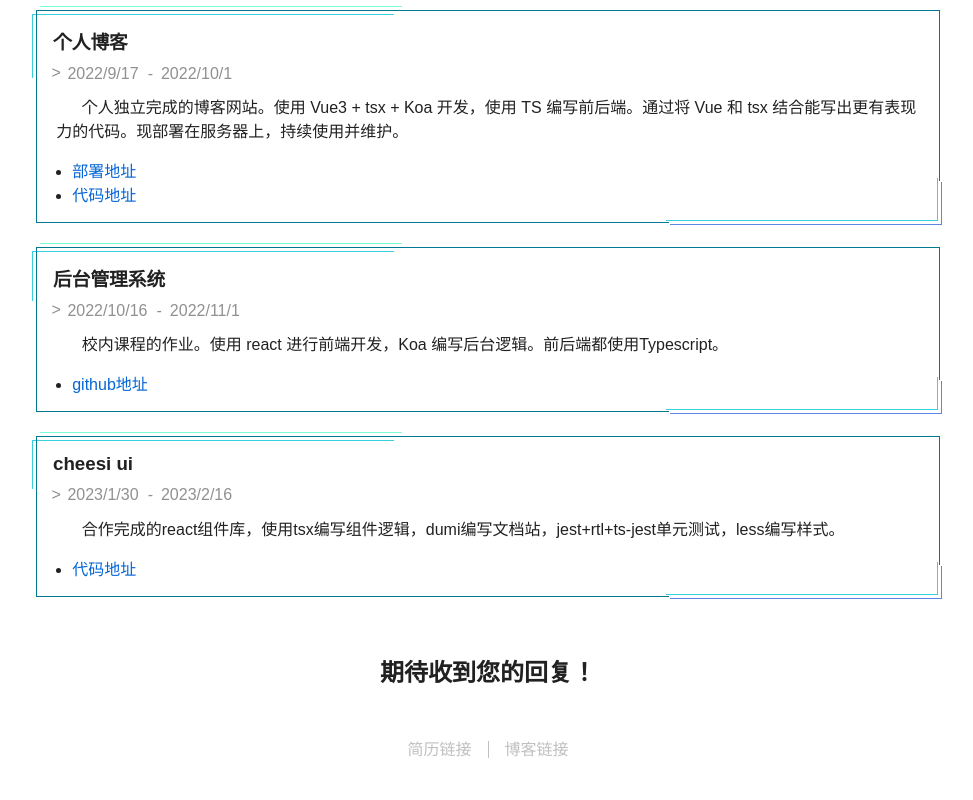
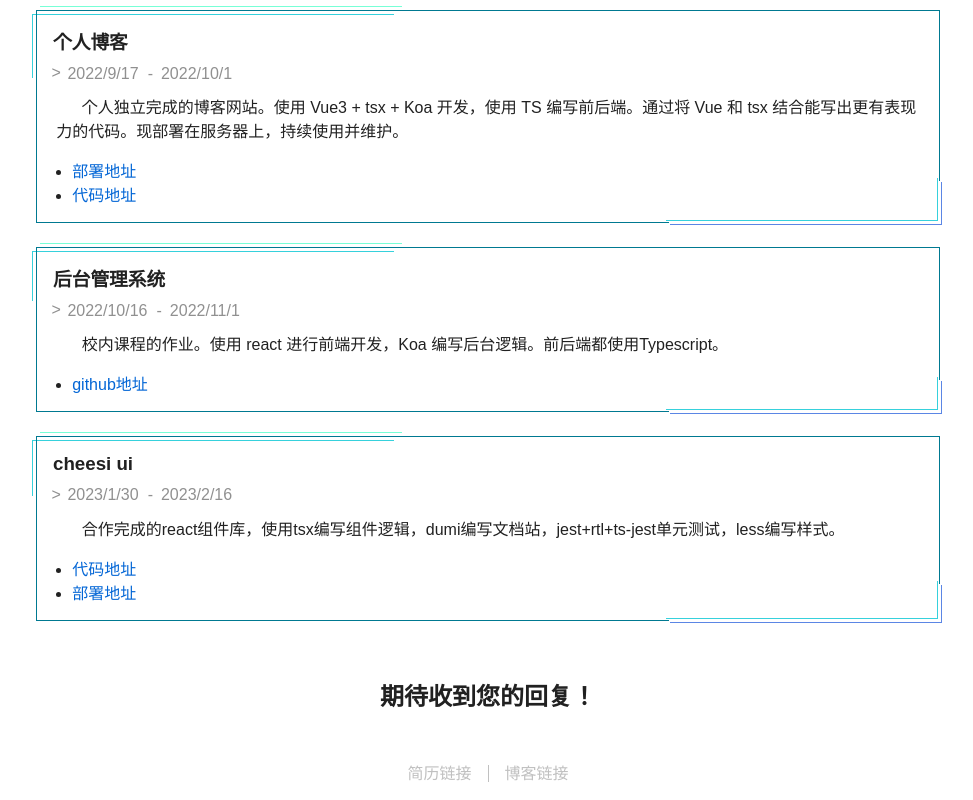
Before and after one commit to wyx-20021015/resume, a React (Vite) app: page / in a window 1280 px wide. Shown: the part 1208-2008 px from the top of the page, without its empty margins (152-1125 px from the left). Before the commit the page ends 1984 px from the top, so only its background shows below. Built offline with nearby package versions, Linux system fonts and the light colour scheme.

Commit message:
修改项目描述

```diff
--- a/src/static/experiences.js
+++ b/src/static/experiences.js
@@ -19,6 +19,10 @@ const experiences = [
       {
         name: '代码地址',
         href: 'https://github.com/wjywy/miniAntd'
+      },
+      {
+        name: '部署地址',
+        href: 'http://cheesi.wangyixuan2002.cn/'
       }
     ]
   },
```
